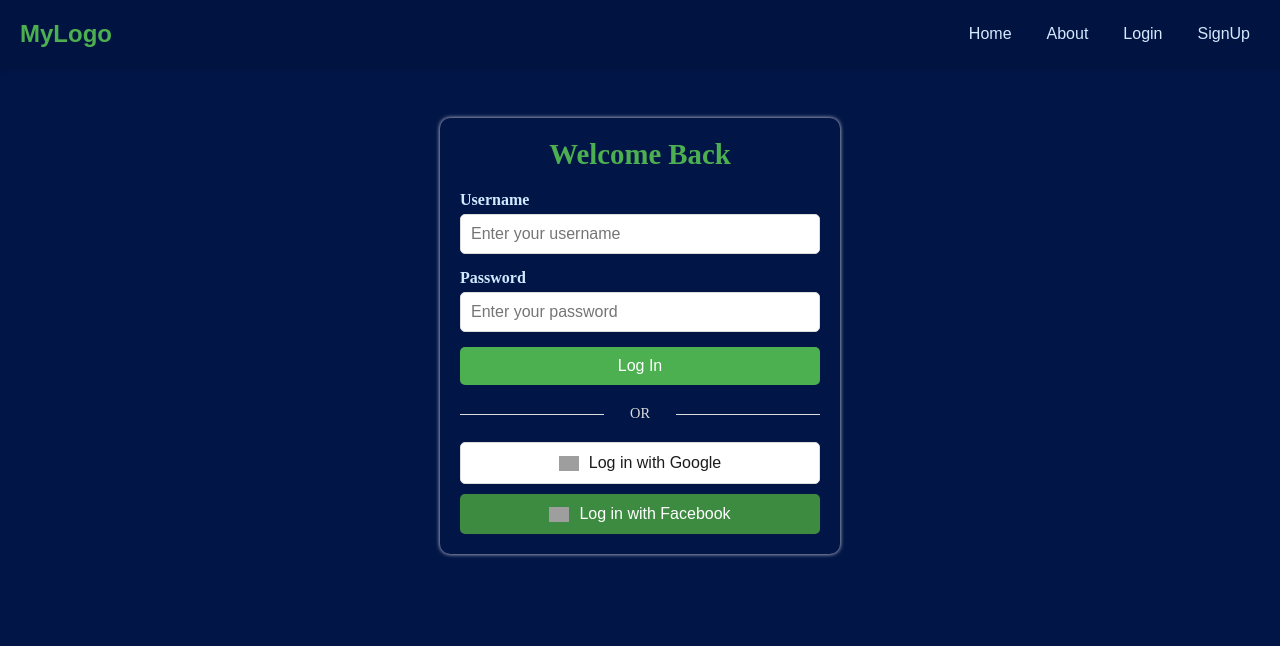
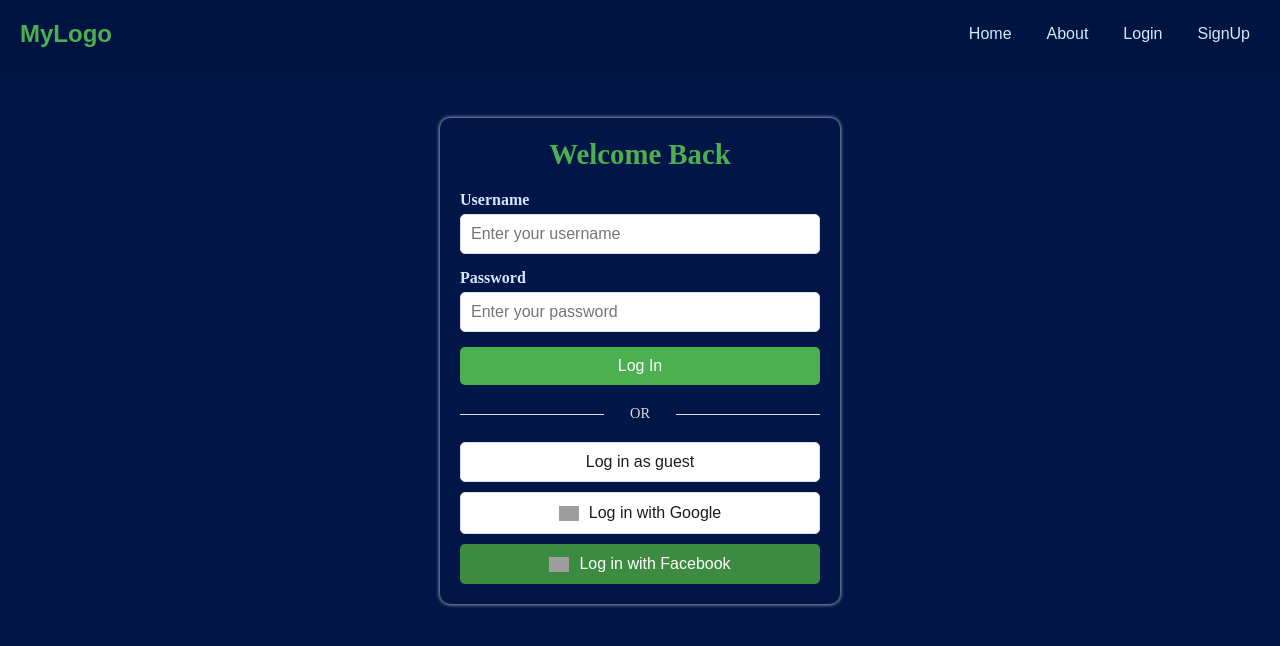
Before and after one commit to marwanGA09/pro-member-DMYJ, a React (Vite) app in the folder client/: page /login in a window 1280 px wide. Shown: the top 646 px of the page. Built offline with nearby package versions, Linux system fonts and the light colour scheme; grey boxes are pictures that could not be loaded.

Commit message:
change some thing

```diff
--- a/client/src/Layout/mainRouter.jsx
+++ b/client/src/Layout/mainRouter.jsx
@@ -25,11 +25,11 @@ const router = createBrowserRouter([
         element: <ProtectedRoute />,
         children: [
           {
-            path: 'dashboard/members',
+            path: 'dashboard',
             element: <DashBoardRouterController />,
             children: [
               // { index: true, element: <GeneralDashBoard /> },
-              { index: true, element: <Members /> },
+              { path: 'members', element: <Members /> },
               { path: 'members/:memberId', element: <Member /> },
               {
                 path: 'members/:memberId/new-payment',
--- a/client/src/pages/DashBoard/General.module.scss
+++ b/client/src/pages/DashBoard/General.module.scss
@@ -38,6 +38,7 @@
   }
 
   select {
+    width: 300px;
     padding: 5px 10px;
     border: 1px solid $border-color;
     border-radius: 5px;
--- a/client/src/pages/Login.jsx
+++ b/client/src/pages/Login.jsx
@@ -35,7 +35,7 @@ const LoginPage = () => {
     setLoginData((prevData) => ({ ...prevData, [name]: value }));
   };
   // FIX
-  const handleLogin = async (e) => {
+  const handleLogin = async (e, something) => {
     e.preventDefault();
     console.log('handle login');
 
@@ -138,6 +138,17 @@ const LoginPage = () => {
       <div className="divider">OR</div>
 
       <div className="social-buttons">
+        <button
+          className="google-button"
+          onClick={() => {
+            setLoginData({
+              username: 'guest',
+              password: 'guestguest',
+            });
+          }}
+        >
+          Log in as guest
+        </button>
         <button className="google-button" onClick={handleGoogleLogin}>
           <i className="icon-google"></i> Log in with Google
         </button>
```
